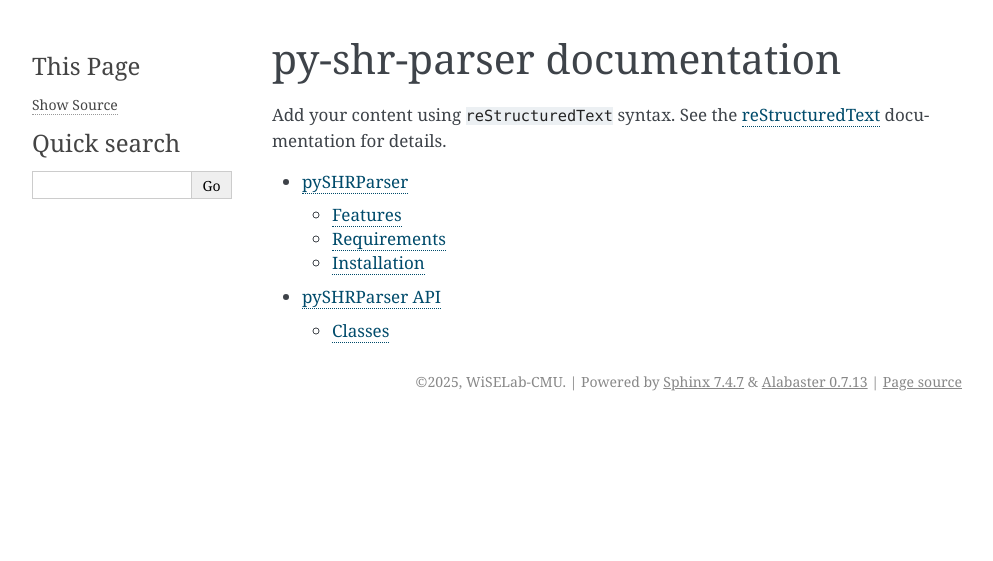
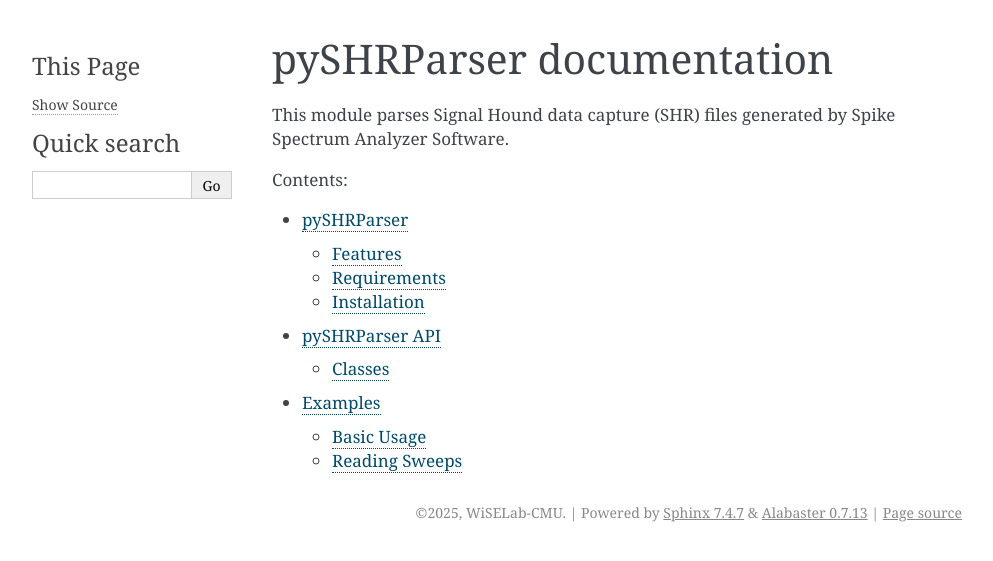
Before and after one commit to WiseLabCMU/py-shr-parser, a Sphinx documentation site: the page built from Documentation/index.rst, in a window 1280 px wide. Shown: the top 561 px of the page, without its empty margins (148-1141 px from the left). Built offline with Sphinx 7.4.7, drawn with Linux system fonts in a browser that asks for light colours.

Commit message:
Add examples

```diff
--- a/Documentation/index.rst
+++ b/Documentation/index.rst
@@ -3,16 +3,17 @@
    You can adapt this file completely to your liking, but it should at least
    contain the root `toctree` directive.
 
-py-shr-parser documentation
+pySHRParser documentation
 ===========================
 
-Add your content using ``reStructuredText`` syntax. See the
-`reStructuredText <https://www.sphinx-doc.org/en/master/usage/restructuredtext/index.html>`_
-documentation for details.
+This module parses Signal Hound data capture (SHR) files generated by
+Spike Spectrum Analyzer Software.
 
+Contents:
 
 .. toctree::
    :maxdepth: 2
 
    pyshrparser
    pyshrparser_api
+   examples
```
Also changed, not shown: Documentation/examples.rst (added, +62 -0 lines).
